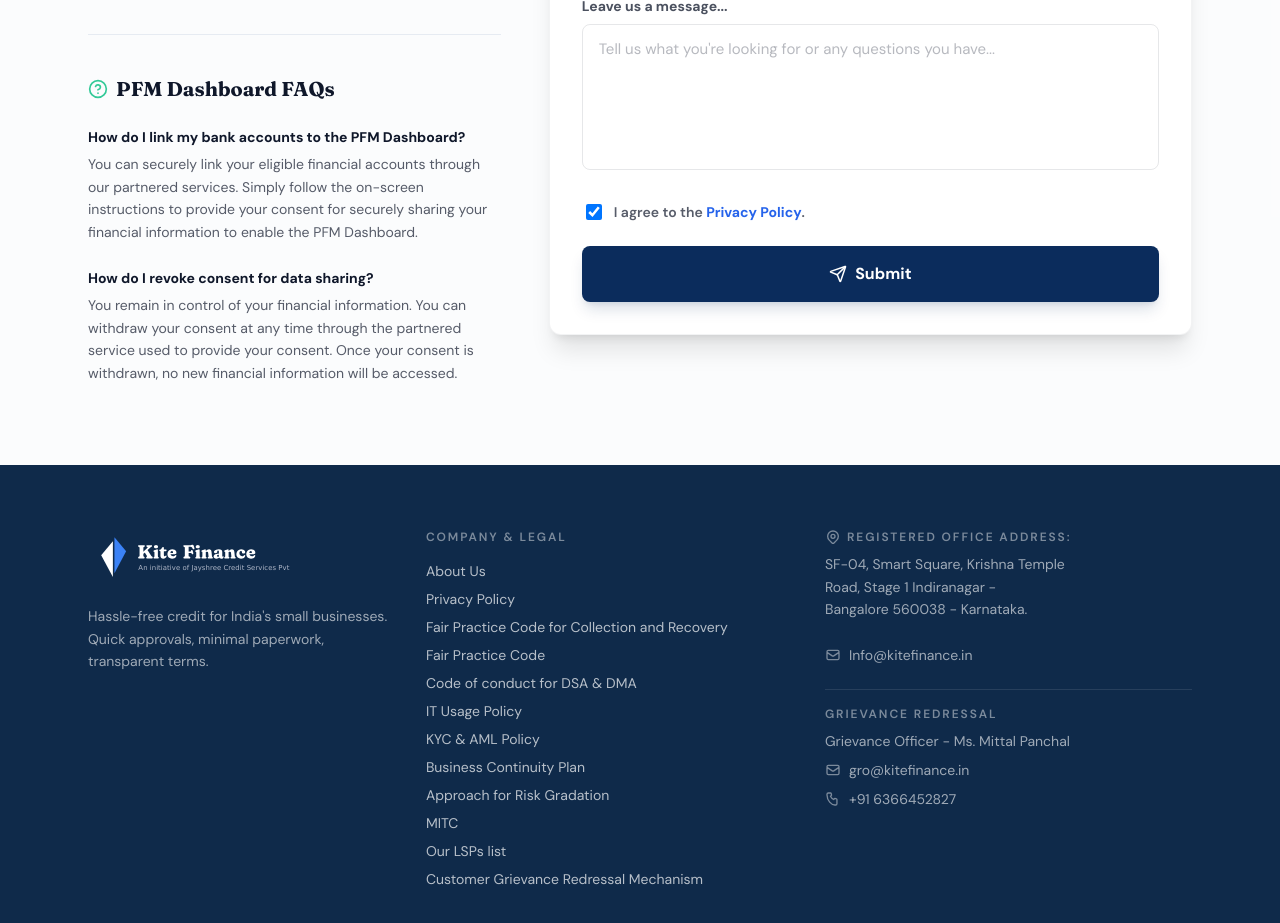
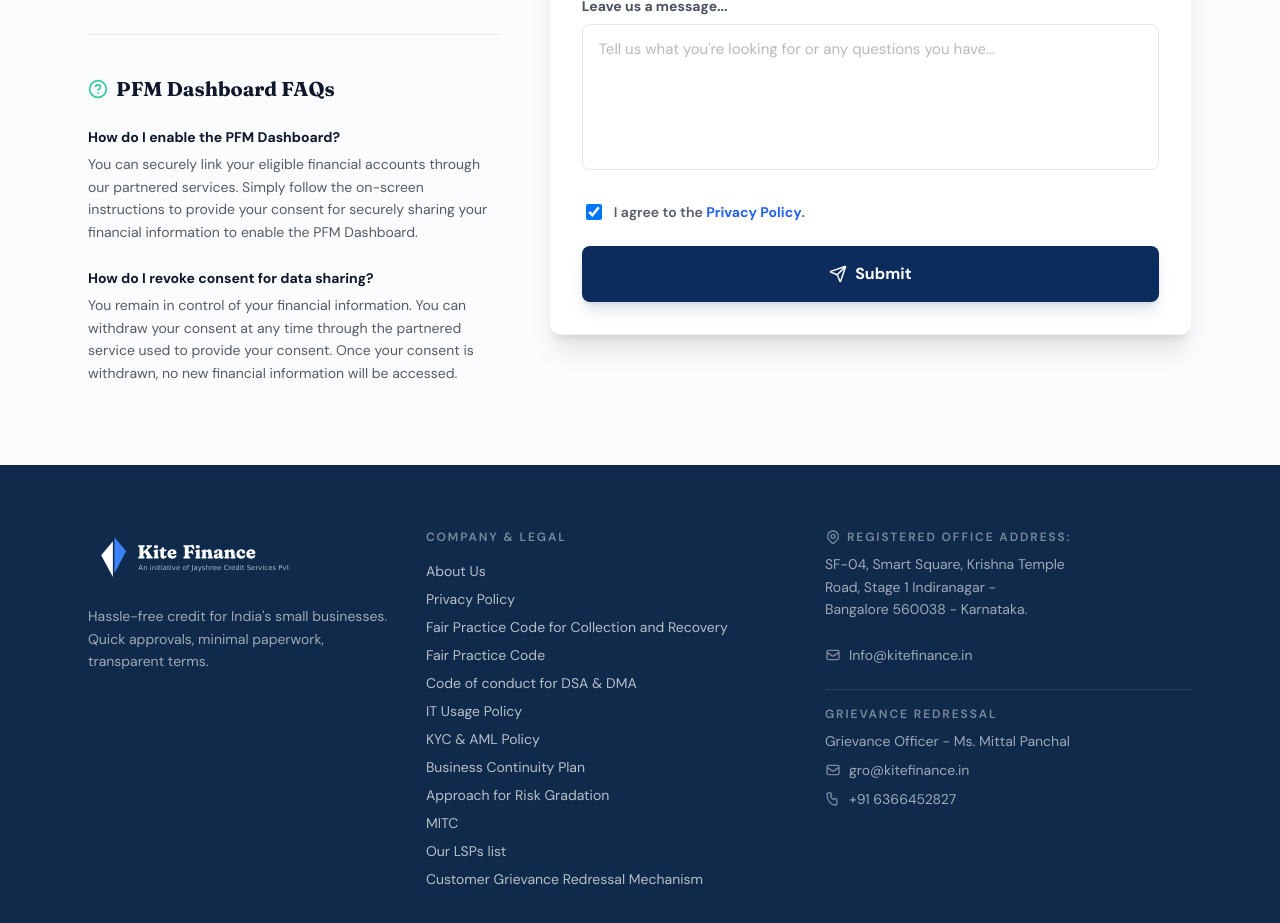
Before and after one commit to 10xkorefi-creator/kite, a Next.js app: page /contact/pfm in a window 1280 px wide. Shown: the part 800-1723 px from the top of the page. Built offline with nearby package versions, Linux system fonts and the light colour scheme.

Commit message:
fix: change PFM FAQ linking question to How do I enable the PFM Dashboard

```diff
--- a/src/app/contact/pfm/page.tsx
+++ b/src/app/contact/pfm/page.tsx
@@ -30,7 +30,7 @@ export const metadata: Metadata = {
 
 const faqs = [
   {
-    q: "How do I link my bank accounts to the PFM Dashboard?",
+    q: "How do I enable the PFM Dashboard?",
     a: "You can securely link your eligible financial accounts through our partnered services. Simply follow the on-screen instructions to provide your consent for securely sharing your financial information to enable the PFM Dashboard."
   },
   {
```
